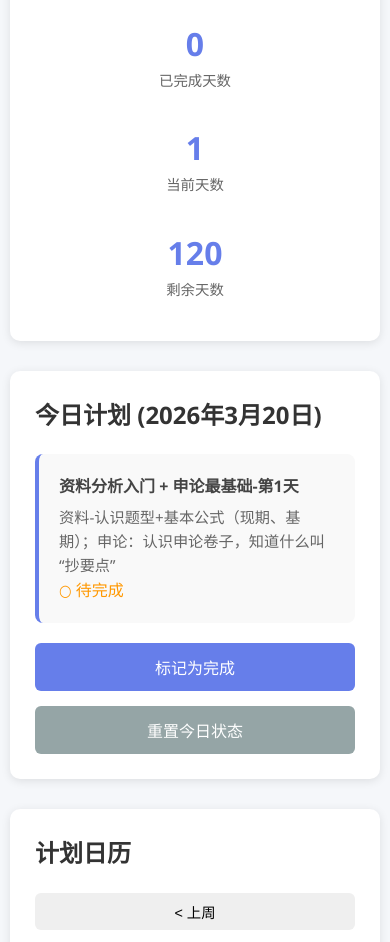
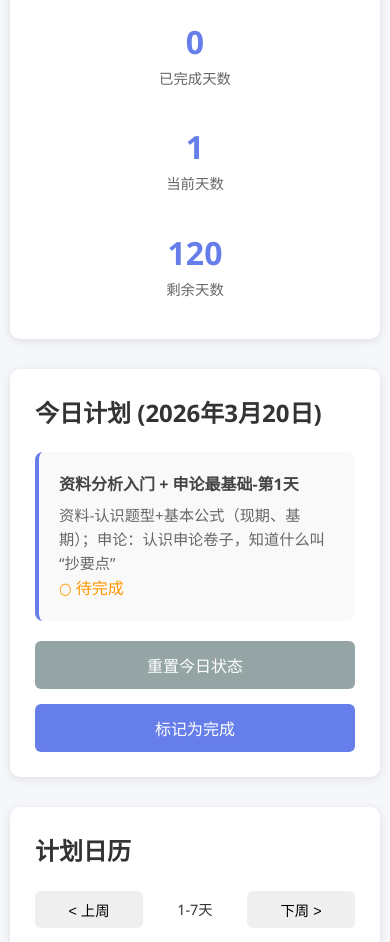
Before and after one commit to azgituse/gongkao-tracker, a website: page index.html in a window 390 px wide. Shown: the part 282-1224 px from the top of the page. Drawn offline with Linux system fonts and the light colour scheme.

Commit message:
Add files via upload

```diff
--- a/index.html
+++ b/index.html
@@ -44,8 +44,8 @@
                 </div>
 
                 <div class="actions">
+                    <button id="resetBtn" class="btn btn-secondary">重置今日状态</button>
                     <button id="markCompleteBtn" class="btn btn-primary">标记为完成</button>
-                    <button id="resetBtn" class="btn btn-secondary">重置今日状态</button>
                 </div>
             </section>
 
--- a/script.js
+++ b/script.js
@@ -200,6 +200,7 @@ class GongKaoTracker {
 
             this.saveProgress();
             this.updateUI();
+            this.updateCalendarView(); // 更新日历视图中对应卡片的状态
 
             // 添加视觉反馈
             const btn = document.getElementById('markCompleteBtn');
@@ -215,6 +216,26 @@ class GongKaoTracker {
         this.completedDays.delete(this.currentDay);
         this.saveProgress();
         this.updateUI();
+        this.updateCalendarView(); // 更新日历视图中对应卡片的状态
+    }
+
+    // 更新日历视图中对应日期卡片的状态
+    updateCalendarView() {
+        // 更新本周的日历视图
+        const weekGrid = document.getElementById('weekGrid');
+        if (weekGrid) {
+            // 获取当前显示的周的开始日期
+            const currentStart = parseInt(document.getElementById('currentWeekText').textContent.split('-')[0]);
+            const currentEnd = parseInt(document.getElementById('currentWeekText').textContent.split('-')[1].split('天')[0]);
+
+            // 更新对应的卡片状态
+            for (let day = currentStart; day <= currentEnd; day++) {
+                const card = weekGrid.querySelector(`.day-card[data-day="${day}"]`);
+                if (card) {
+                    card.className = `day-card ${this.getCardClass(day)}`;
+                }
+            }
+        }
     }
 
     // 显示上一周
--- a/styles.css
+++ b/styles.css
@@ -82,7 +82,128 @@ header p {
 .stat-box {
     text-align: center;
     padding: 15px;
-    min-width: 100px;
+    min-width: 80px; /* 缩小最小宽度 */
+    flex: 1; /* 让三个盒子平分空间 */
+    margin: 5px; /* 添加边距以更好地分隔 */
+}
+
+@media (max-width: 768px) {
+    .container {
+        padding: 10px;
+    }
+
+    header h1 {
+        font-size: 1.8rem; /* 缩小标题字体 */
+    }
+
+    .progress-stats {
+        flex-direction: row; /* 保持横向排列 */
+        justify-content: space-around;
+        align-items: center; /* 居中对齐 */
+        gap: 5px; /* 减小间隔 */
+    }
+
+    .stat-box {
+        min-width: 70px; /* 在小屏幕上进一步缩小 */
+        padding: 10px 5px; /* 调整内边距 */
+    }
+
+    .stat-number {
+        font-size: 1.5rem; /* 适当缩小数字 */
+    }
+
+    .stat-label {
+        font-size: 0.8rem; /* 适当缩小标签文字 */
+    }
+
+    .actions {
+        flex-direction: row; /* 保持横向排列 */
+        justify-content: space-between; /* 两端对齐 */
+        align-items: center; /* 垂直居中 */
+        gap: 10px; /* 减小按钮间距 */
+    }
+
+    .btn {
+        flex: 1; /* 让按钮平分空间 */
+        padding: 10px 15px; /* 调整按钮内边距 */
+        font-size: 0.9rem; /* 适当缩小文字 */
+    }
+
+    .btn-primary {
+        order: 2; /* 将标记完成按钮移到右边 */
+    }
+
+    .btn-secondary {
+        order: 1; /* 将重置按钮移到左边 */
+    }
+
+    .calendar-controls {
+        flex-direction: row;
+        justify-content: space-between;
+        align-items: center;
+        gap: 10px;
+    }
+
+    #currentWeekText {
+        flex: 1; /* 让中间文本占据剩余空间 */
+        text-align: center; /* 文本居中 */
+        font-size: 0.9rem; /* 适当缩小文字 */
+    }
+
+    .btn-small {
+        padding: 8px 12px; /* 调整小按钮的内边距 */
+        font-size: 0.85rem; /* 适当缩小文字 */
+    }
+
+    .week-grid {
+        grid-template-columns: repeat(auto-fit, minmax(80px, 1fr)); /* 适配小屏幕 */
+        gap: 10px; /* 减小网格间距 */
+    }
+
+    .day-card {
+        padding: 10px 5px; /* 调整卡片内边距 */
+    }
+
+    .day-number {
+        font-size: 1.2rem; /* 适当缩小数字 */
+    }
+
+    .day-title-sm {
+        font-size: 0.7rem; /* 适当缩小文本 */
+    }
+}
+
+/* 为更小的屏幕进一步优化 */
+@media (max-width: 480px) {
+    .stat-box {
+        min-width: 65px;
+        padding: 8px 3px;
+    }
+
+    .stat-number {
+        font-size: 1.3rem;
+    }
+
+    .stat-label {
+        font-size: 0.7rem;
+    }
+
+    .btn {
+        padding: 9px 12px;
+        font-size: 0.85rem;
+    }
+
+    .week-grid {
+        grid-template-columns: repeat(auto-fit, minmax(70px, 1fr)); /* 更小的网格 */
+    }
+
+    .day-number {
+        font-size: 1.1rem;
+    }
+
+    .day-title-sm {
+        font-size: 0.65rem;
+    }
 }
 
 .stat-number {
@@ -216,11 +337,19 @@ header p {
 
 .calendar-controls {
     display: flex;
-    justify-content: center;
+    justify-content: space-between;
     align-items: center;
-    gap: 15px;
     margin-bottom: 20px;
     flex-wrap: wrap;
+    gap: 10px; /* 添加间隙 */
+}
+
+.calendar-controls button {
+    min-width: 60px; /* 确保按钮有最小宽度 */
+    padding: 8px 12px; /* 调整内边距 */
+    display: flex;
+    align-items: center;
+    justify-content: center;
 }
 
 .week-grid {
```
